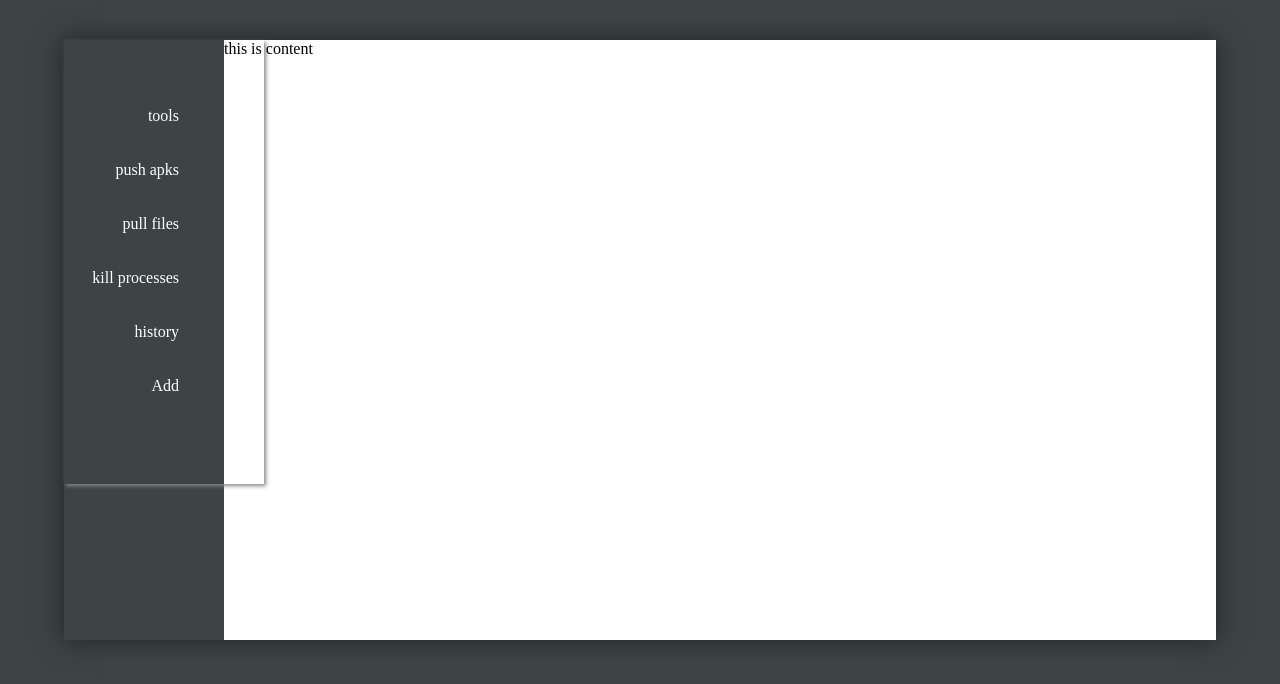
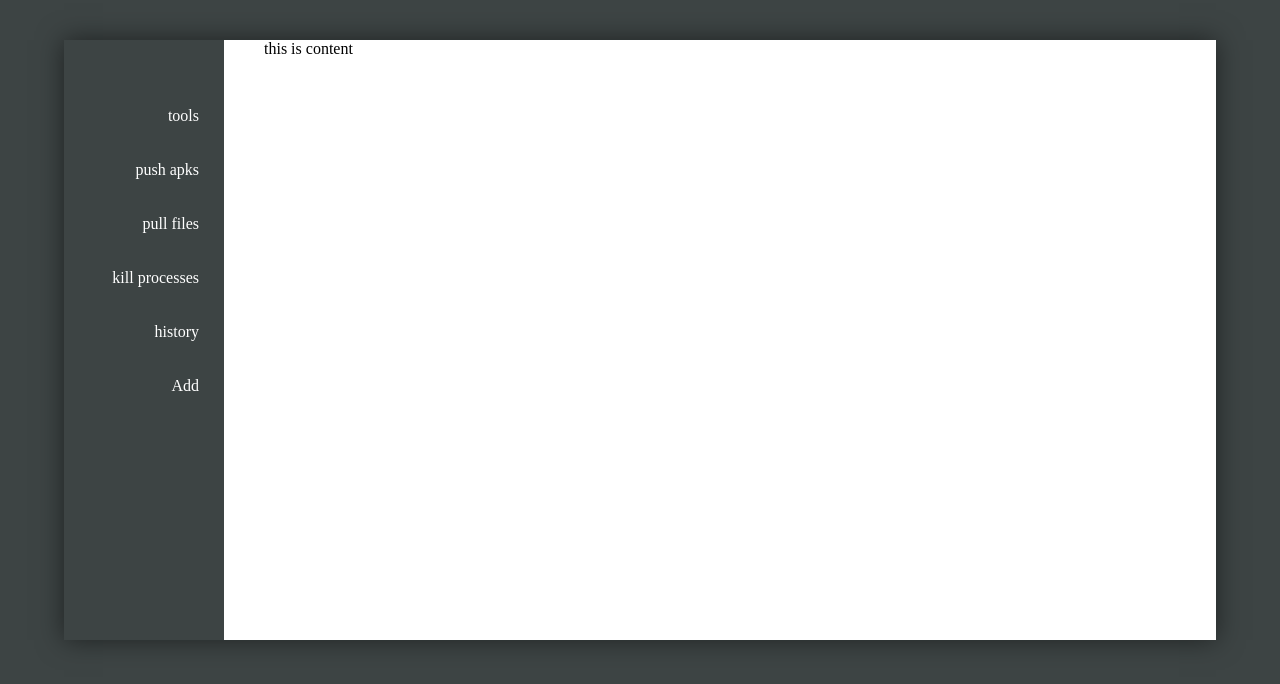
Before and after one commit to newhope1106/android-common-tools, a plain HTML site: page index.html in a window 1280 px wide. Drawn offline with Linux system fonts and the light colour scheme.

Commit message:
调整布局

```diff
--- a/index.html
+++ b/index.html
@@ -21,22 +21,21 @@
     }
     ul{
       list-style-type:none;
-      width:200px;
+      width:160px;
       padding:60px 0 60px 0;
-      -webkit-box-shadow:2px 2px 4px #888;
-      -moz-box-shadow:2px 2px 4px #888;
-      -o-box-shadow:2px 2px 4px #888;
     }
 
+    li {
+        padding:7px 15px 7px 15px;
+        width:120px;
+        height:40px;
+        display:block;
+        text-align:right;
+        vertical-align:middle;
+    }
     li a{
         color:#FFF;
-        padding:7px 15px 7px 15px;
-        width:100px;
-        height:40px;
-        display:block;
         text-decoration:none;
-        text-align:right;
-        vertical-align:middle;
     }
 
     li a:focus{
@@ -53,7 +52,7 @@
   </style>
   <body>
     <div class="container">
-      <div style="float:left; width:40px;height:100%">
+      <div style="float:left; width:200px;height:100%;">
         <nav>
           <ul>
             <li><a href="#">tools</a></li>
```
